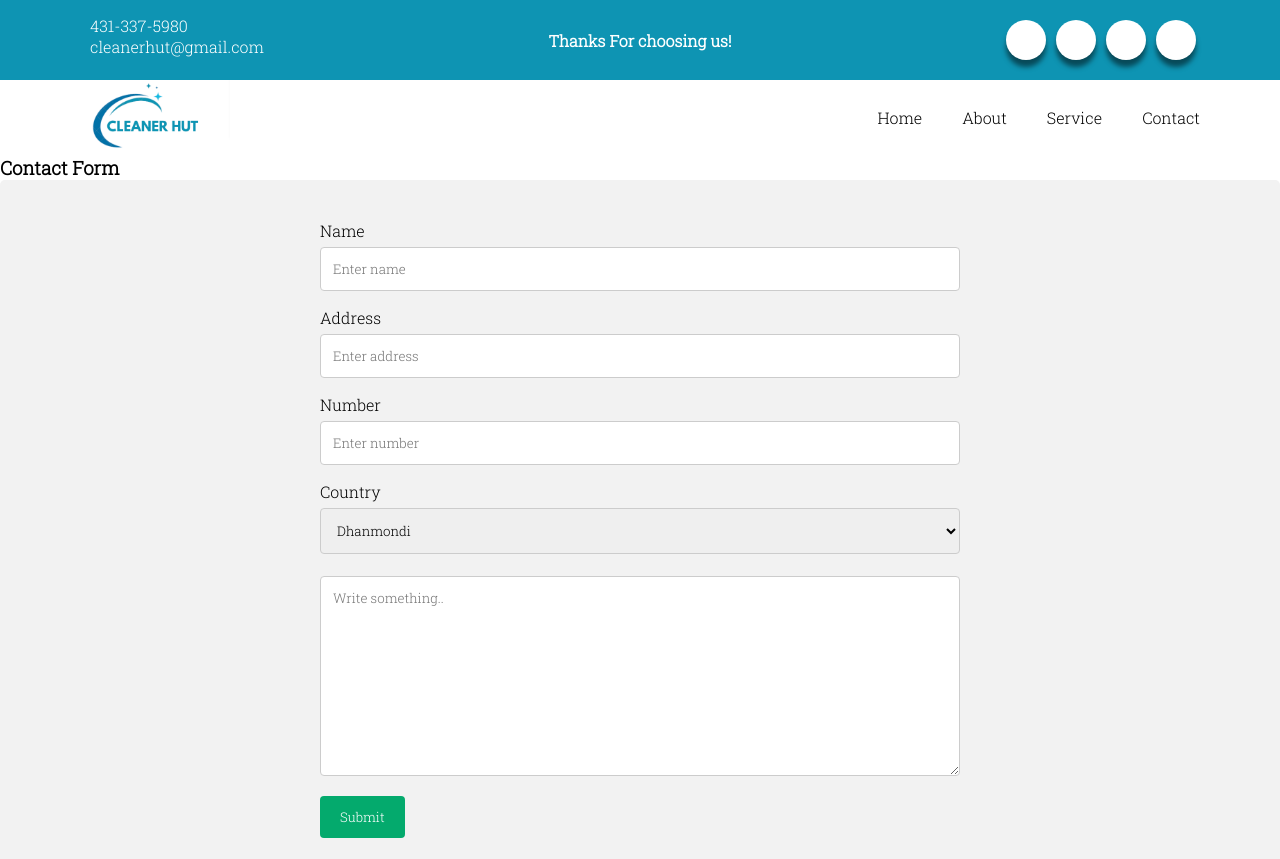
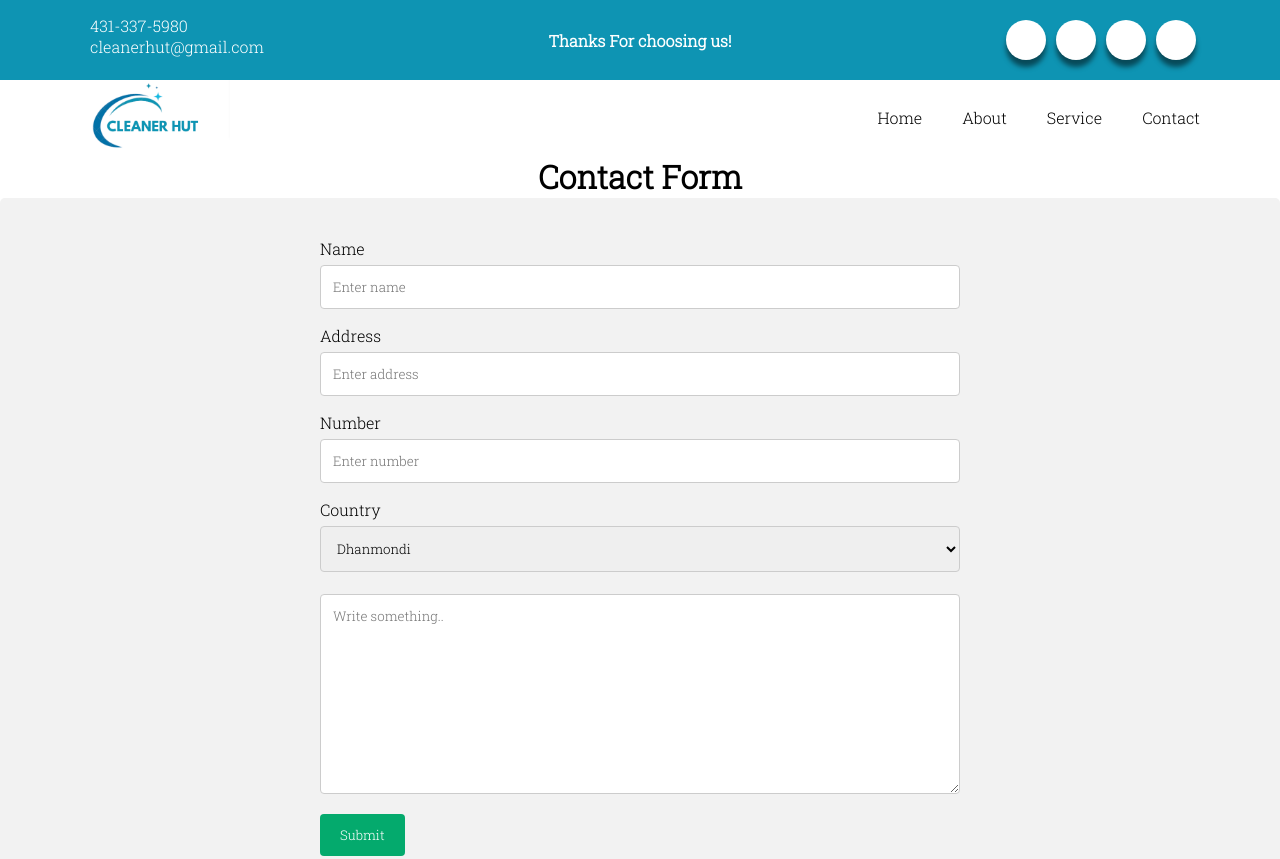
Before and after one commit to mahjabin-rashmi/Cleanerhut, a plain HTML site: page contact.html in a window 1280 px wide. Shown: the top 859 px of the page. Drawn offline with Linux system fonts and the light colour scheme.

Commit message:
update contact form

```diff
--- a/contact.html
+++ b/contact.html
@@ -49,8 +49,9 @@
         </div>
     </nav>
 
-    <div>
-        <h3>Contact Form</h3>
+    <!-- form -->
+    <div class="form">
+        <h1 style="text-align: center;">Contact Form</h1>
         <div class="container">
             <form action="/action_page.php">
                 <label for="fname">Name</label> <br>
```
